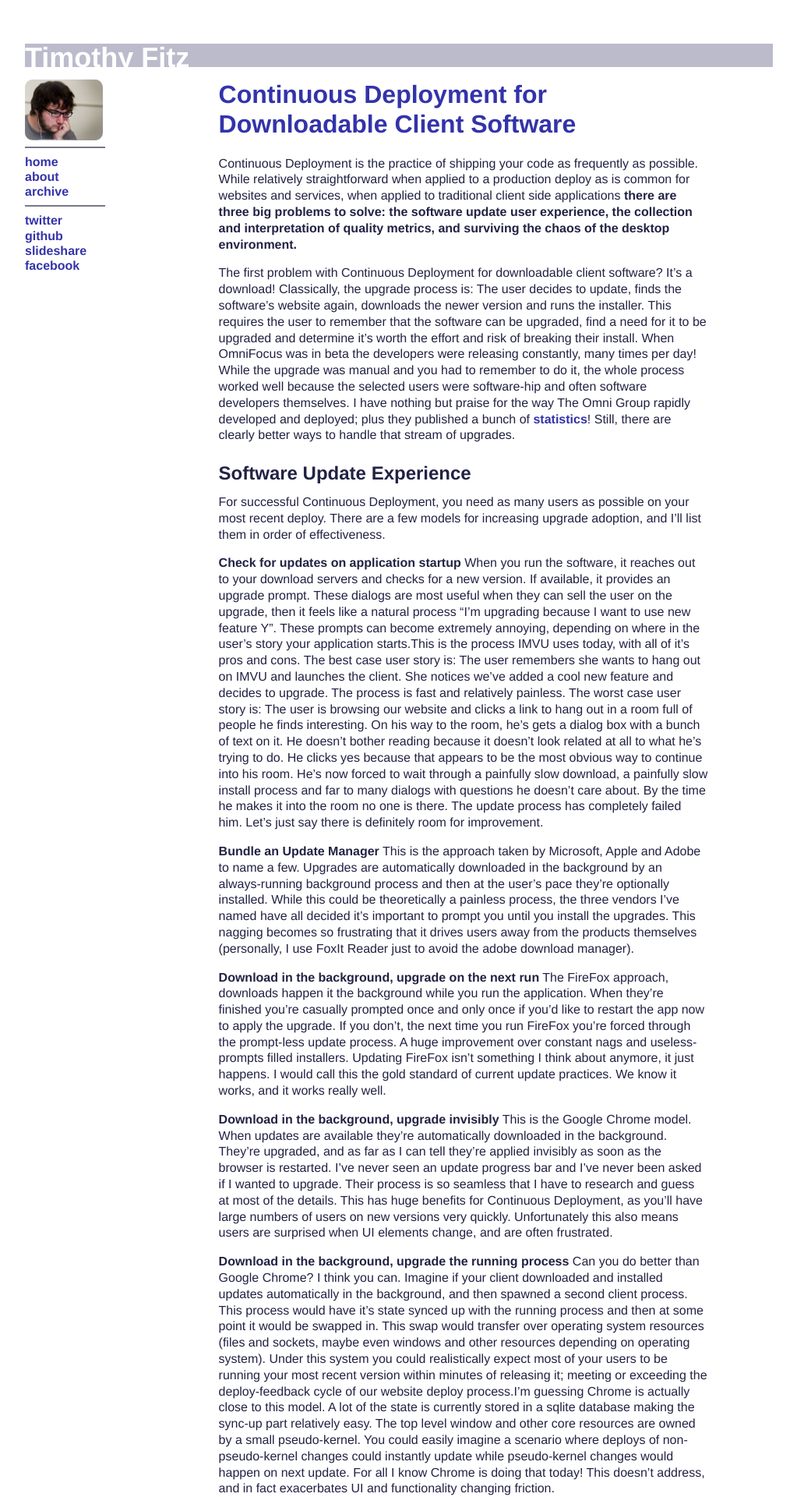
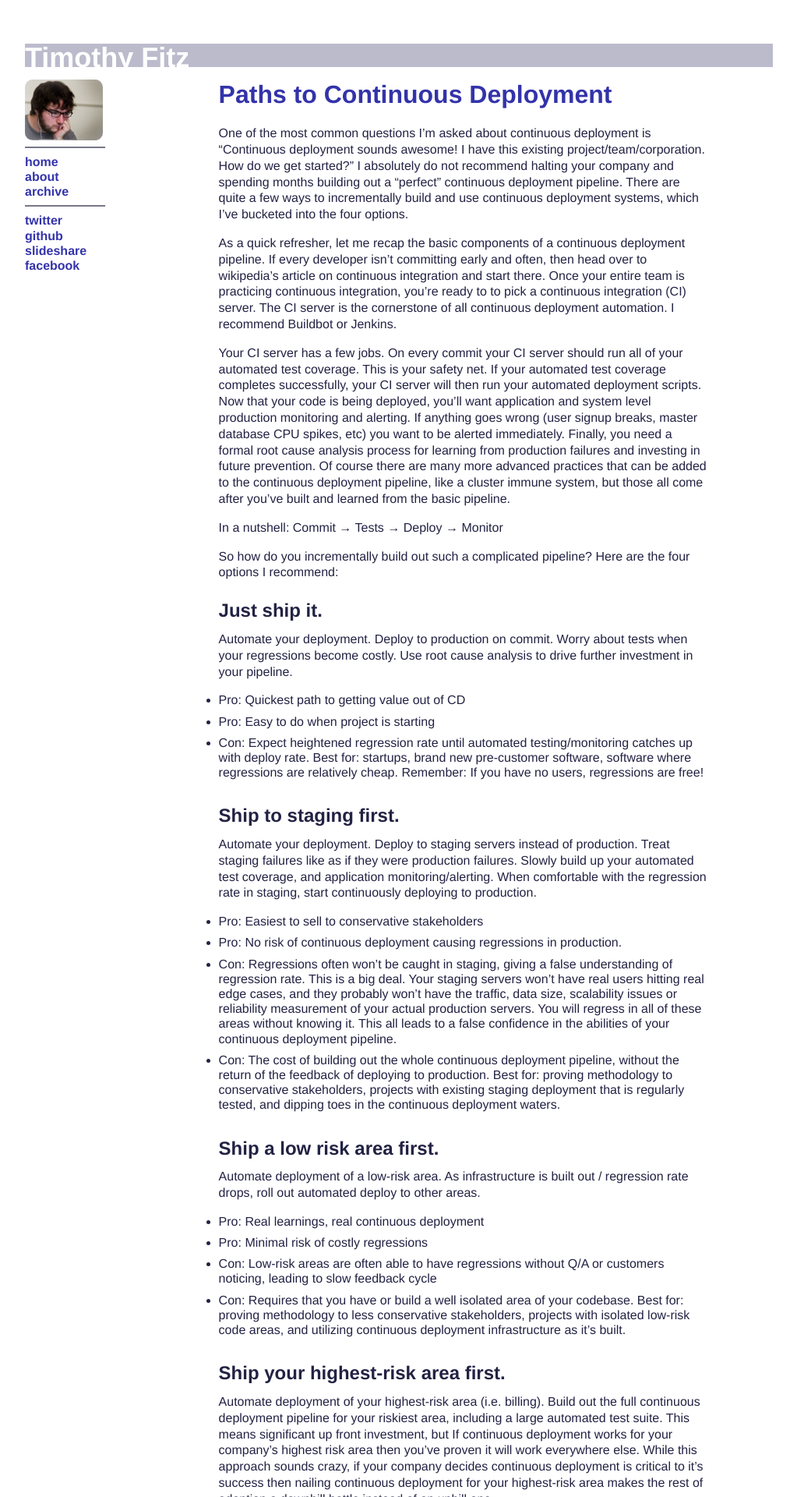
Before and after one commit to TimothyFitz/timothyfitz.github.com, a Jekyll site: the page built from index.html, in a window 1280 px wide. Shown: the top 1920 px of the page at 78% size, without its empty margins (128-1151 px from the left). Built offline with Jekyll 4.4.1, drawn with Linux system fonts in a browser that asks for light colours; nearby versions of some CDN libraries; some of the changed text lies outside the part shown.

Commit message:
Add new post Paths to Continuous Deployment. Add style tweaks for uls in blog posts.

```diff
--- a/_layouts/default.html
+++ b/_layouts/default.html
@@ -10,6 +10,8 @@
     <!-- The 1140px Grid - http://cssgrid.net/ -->
     <link rel="stylesheet" href="/css/1140.css" type="text/css" media="screen" />
     <link rel="stylesheet" href="/css/styles.css" type="text/css" />
+
+  <meta http-equiv="Content-Type" content="text/html; charset=UTF-8" >
 
     <script type="text/javascript">
 
--- /dev/null
+++ b/_posts/2012-11-25-paths-to-continuous-deployment.md
@@ -0,0 +1,54 @@
+---
+layout: post
+title: Paths to Continuous Deployment
+
+type: post
+published: true
+---
+
+One of the most common questions I’m asked about continuous deployment is “Continuous deployment sounds awesome! I have this existing project/&#8203;team/&#8203;corporation. How do we get started?” I absolutely do not recommend halting your company and spending months building out a “perfect” continuous deployment pipeline. There are quite a few ways to incrementally build and use continuous deployment systems, which I’ve bucketed into the four options.
+
+As a quick refresher, let me recap the basic components of a continuous deployment pipeline. If every developer isn’t committing early and often, then head over to wikipedia’s article on continuous integration and start there. Once your entire team is practicing continuous integration, you’re ready to to pick a continuous integration (CI) server. The CI server is the cornerstone of all continuous deployment automation. I recommend Buildbot or Jenkins.
+
+Your CI server has a few jobs. On every commit your CI server should run all of your automated test coverage. This is your safety net. If your automated test coverage completes successfully, your CI server will then run your automated deployment scripts. Now that your code is being deployed, you’ll want application and system level production monitoring and alerting. If anything goes wrong (user signup breaks, master database CPU spikes, etc) you want to be alerted immediately. Finally, you need a formal root cause analysis process for learning from production failures and investing in future prevention. Of course there are many more advanced practices that can be added to the continuous deployment pipeline, like a cluster immune system, but those all come after you’ve built and learned from the basic pipeline.
+
+In a nutshell: Commit &rarr; Tests &rarr; Deploy &rarr; Monitor
+
+So how do you incrementally build out such a complicated pipeline? Here are the four options I recommend:
+
+## Just ship it.
+Automate your deployment. Deploy to production on commit. Worry about tests when your regressions become costly. Use root cause analysis to drive further investment in your pipeline.
+
+* Pro: Quickest path to getting value out of CD
+* Pro: Easy to do when project is starting
+* Con: Expect heightened regression rate until automated testing/monitoring catches up with deploy rate.
+Best for: startups, brand new pre-customer software, software where regressions are relatively cheap. Remember: If you have no users, regressions are free!
+
+## Ship to staging first.
+Automate your deployment. Deploy to staging servers instead of production. Treat staging failures like as if they were production failures. Slowly build up your automated test coverage, and application monitoring/alerting. When comfortable with the regression rate in staging, start continuously deploying to production.
+* Pro: Easiest to sell to conservative stakeholders
+* Pro: No risk of continuous deployment causing regressions in production.
+* Con: Regressions often won’t be caught in staging, giving a false understanding of regression rate. This is a big deal. Your staging servers won’t have real users hitting real edge cases, and they probably won’t have the traffic, data size, scalability issues or reliability measurement of your actual production servers. You will regress in all of these areas without knowing it. This all leads to a false confidence in the abilities of your continuous deployment pipeline.
+* Con: The cost of building out the whole continuous deployment pipeline, without the return of the feedback of deploying to production.
+Best for: proving methodology to conservative stakeholders, projects with existing staging deployment that is regularly tested, and dipping toes in the continuous deployment waters.
+
+## Ship a low risk area first.
+Automate deployment of a low-risk area. As infrastructure is built out / regression rate drops, roll out automated deploy to other areas.
+* Pro: Real learnings, real continuous deployment
+* Pro: Minimal risk of costly regressions
+* Con: Low-risk areas are often able to have regressions without Q/A or customers noticing, leading to slow feedback cycle
+* Con: Requires that you have or build a well isolated area of your codebase.
+Best for: proving methodology to less conservative stakeholders, projects with isolated low-risk code areas, and utilizing continuous deployment infrastructure as it’s built.
+
+## Ship your highest-risk area first.
+Automate deployment of your highest-risk area (i.e. billing). Build out the full continuous deployment pipeline for your riskiest area, including a large automated test suite. This means significant up front investment, but If continuous deployment works for your company’s highest risk area then you’ve proven it will work everywhere else. While this approach sounds crazy, if your company decides continuous deployment is critical to it’s success then nailing continuous deployment for your highest-risk area makes the rest of adoption a downhill battle instead of an uphill one.
+* Pro: Real learnings, real continuous deployment
+* Pro: Once successful, rolling out to the rest of the company should be an easy sell
+* Pro: Easiest to measure before/after regression rates accurately
+* Con: Must build significant automated testing, alerting, monitoring and deploy/rollback infrastructure up front
+* Con: Regressions will be more expensive
+Best for: top-down mandate to build and invest in continuous deployment, proving methodology beyond doubt in large organizing, organizations large enough to devote team to implementing continuous deployment, and moving large organization to continuous deployment as fast as possible.
+
+Which of these options is right for you comes down to some combination of risk-adversity and organization size. While the overall cost of building out the full pipeline might be significant, you should be able to choose a method from above and invest in your pipeline while you continue to successfully ship your product. The important part is gaining proportional return as you invest in your infrastructure, allowing you to reap benefits from continuous deployment as soon as possible.
+
+So what are you waiting for? Get started already!
--- a/css/styles.css
+++ b/css/styles.css
@@ -228,3 +228,12 @@ header h1 {
 .post .captioned_image {
   color: #668;
 }
+
+.post ul {
+  list-style-type: disc;
+  margin-bottom: 2em;
+}
+
+.post ul li {
+  margin-bottom: 0.5em;
+}
```
